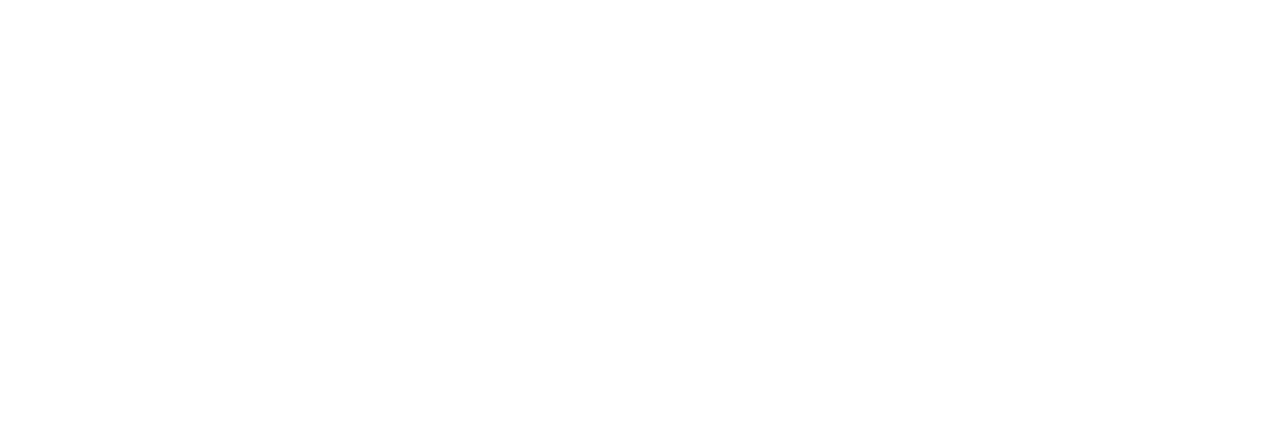
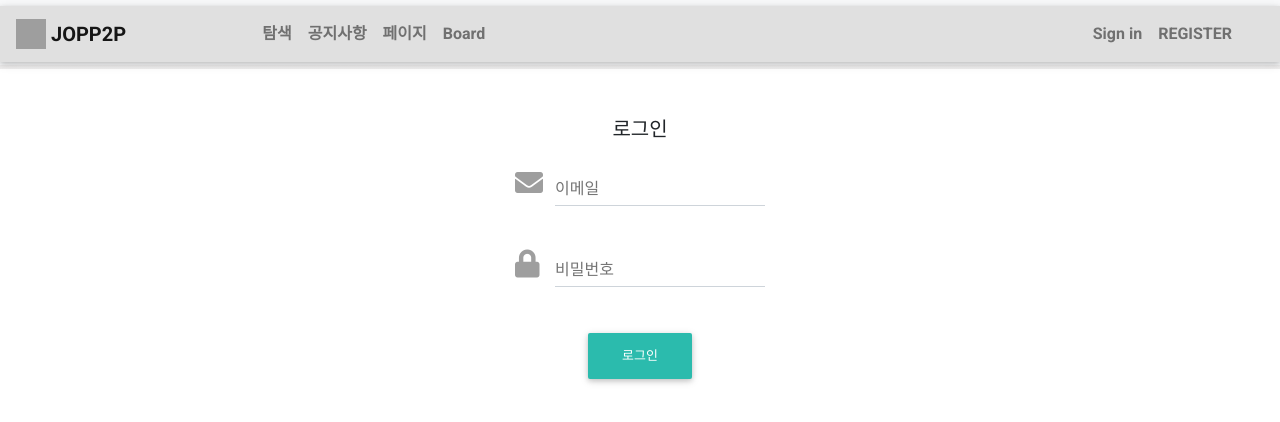
Before and after one commit to choi94/Job-P2P, a React (Create React App) app in the folder frontend/job/: page / in a window 1280 px wide. Shown: the top 422 px of the page. Built offline with nearby package versions, Linux system fonts and the light colour scheme; grey boxes are pictures that could not be loaded.

Commit message:
07_18 commit

```diff
--- a/frontend/job/src/App.js
+++ b/frontend/job/src/App.js
@@ -1,34 +1,11 @@
 import React from 'react';
-// import Mynavbar from './mypage/Mynavbar'
-// import { BrowserRouter as Router, Route} from "react-router-dom";
-// import Page from "./mypage/Page"
-// import ResPage from "./mypage/ResPage"
-// import SupPage from "./mypage/SupPage"
-// import Info from "./mypage/Info"
-// import InfoUpdate from "./mypage/InfoUpdate"
-// import Resume from "./mypage/Resume"
-// import Password from "./mypage/Password"
-// import Drop from "./mypage/Drop"
-
-// import Member from './member/Member'
+import Join from './member/Join'
+import Login from './member/Login'
 
 function App() {
   return (
     <div>
-      {/* <Mynavbar></Mynavbar>
-
-      <Router>
-        <Route path="/page" component={Page}/>
-        <Route path="/respage" component={ResPage}/>
-        <Route path="/suppage" component={SupPage}/>
-        <Route path="/info" component={Info}/>
-        <Route path="/infoupdate" component={InfoUpdate}/>
-        <Route path="/resume" component={Resume}/>
-        <Route path="/password" component={Password}/>
-        <Route path="/drop" component={Drop}/>
-      </Router>
-
-        <Member></Member> */}
+        <Login></Login>
     </div>
   );
 }
--- a/frontend/job/src/member/Member.jsx
+++ b/frontend/job/src/member/Join.jsx
@@ -34,7 +34,7 @@
     if(validator.validate(e.target.value)) {
       axios.get(`${localhost}/member/search/email/${e.target.value}`)
         .then( res => {
-          if (!res.data){
+          if (res.data.length != 0){
             setEmail_boolean(false)
             setEmail_check("이미 존재하는 이메일입니다.")
           }
@@ -57,7 +57,7 @@
     if (n.target.value != '') {
       axios.get(`${localhost}/member/search/nickname/${n.target.value}`)
         .then(res => {
-          if (!res.data) {
+          if (res.data.length != 0) {
             setNickname_boolean(false)
             setNickname_check('이미 존재하는 닉네임입니다.')
           }
@@ -78,7 +78,7 @@
   const join = m => {
     if (pass_one === pass_two && email_boolean && nickname_boolean){
       setPassword(pass_one)
-      if (name && ssn & phone) {
+      if (name && ssn & phone && radio) {
         let data = {
           email : email,
           nickname : nickname,
@@ -86,19 +86,19 @@
           name : name,
           ssn : ssn,
           phone : phone,
-          radio : radio
+          gender : radio
         }
 
         axios.post(`${localhost}/member/`, data)
           .then( res => {
-            console.dir('axios 성공')
+            // this.props.history.push()
           })
           .catch( error => {
             console.dir('axios 실패')
           })
       }
     } else {
-      alert()
+      alert('내용을 입력하세요.')
     }
   }
 
@@ -124,7 +124,7 @@
                 <div class="d-flex" className="red-text">{email_check}</div>
                 <MDBInput
                   label="닉네임"
-                  icon="envelope"
+                  icon="id-card"
                   group
                   type="text"
                   validate
--- /dev/null
+++ b/frontend/job/src/member/Login.jsx
@@ -0,0 +1,57 @@
+import React, { useState } from "react";
+import axios from 'axios';
+import { MDBInput, MDBBtn } from 'mdbreact';
+import HeaderNavbar from '../common/HeaderNavbar';
+
+
+const FormPage = () => {
+
+    const localhost = 'http://localhost:9000'
+
+    const [email, setEmail] = useState()
+    const [password, setPassword] = useState()
+
+    const login = () => {
+        if (email && password) {
+            axios.post()
+        } else {
+            alert('내용을 입력하세요.')
+        }
+    }
+
+  return (
+      <div>
+        <HeaderNavbar></HeaderNavbar>
+        <div class="col-12 mt-5">
+            <form style={{marginLeft : '40%', marginRight : '40%'}}>
+            <p className="h5 text-center mb-4">로그인</p>
+            <div className="grey-text">
+              <MDBInput
+                label="이메일"
+                icon="envelope"
+                group
+                type="email"
+                validate
+                error="wrong"
+                success="right"
+                onChange={e => {setEmail(e.target.value)}}
+              />
+              <MDBInput
+                label="비밀번호"
+                icon="lock"
+                group
+                type="password"
+                validate
+                onChange={e => {setPassword(e.target.value)}}
+              />
+            </div>
+            <div className="text-center">
+              <MDBBtn onClick={login}>로그인</MDBBtn>
+            </div>
+          </form>
+        </div>
+    </div>
+  );
+};
+
+export default FormPage;
```
Also changed, not shown: frontend/job/src/_actions/index.js (+6 -1 lines), frontend/job/src/_redcuers/sessionReducer.js (added, +11 -0 lines), 1 other file (tests, documents, lock files or other folders).
